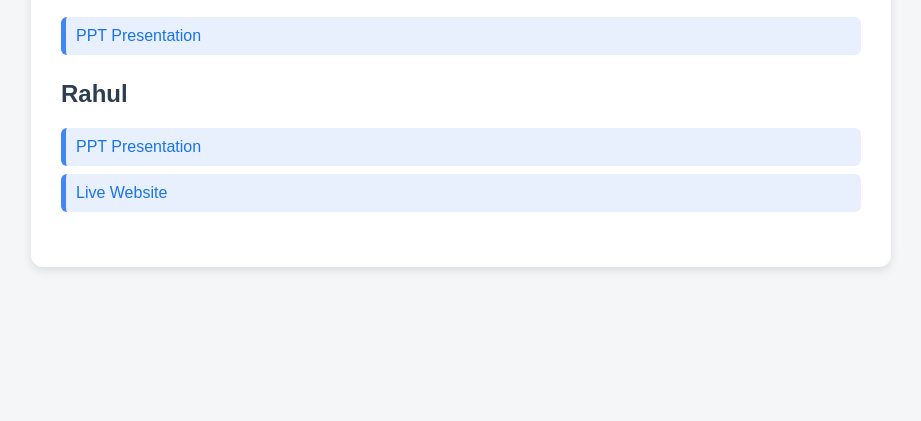
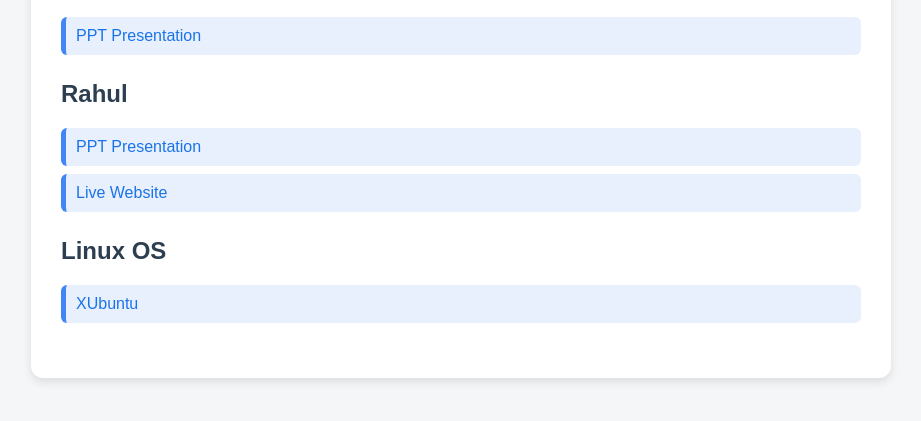
Before and after one commit to adithya-b-r/MCA, a plain HTML site: page index.html in a window 1280 px wide. Shown: the part 161-582 px from the top of the page, without its empty margins (179-1100 px from the left). Drawn offline with Linux system fonts and the light colour scheme.

Commit message:
Update index.html

```diff
--- a/index.html
+++ b/index.html
@@ -65,6 +65,16 @@
         Live Website
       </a>
     </div>
+
+    <div class="section">
+      <h2>Linux OS</h2>
+
+      <a href="https://cdimage.ubuntu.com/xubuntu/releases/jammy/release/xubuntu-22.04.5-desktop-amd64.iso" class="link" target="_blank">
+        XUbuntu
+      </a>
+    </div>
+
+
   </div>
 
 </body>
```
